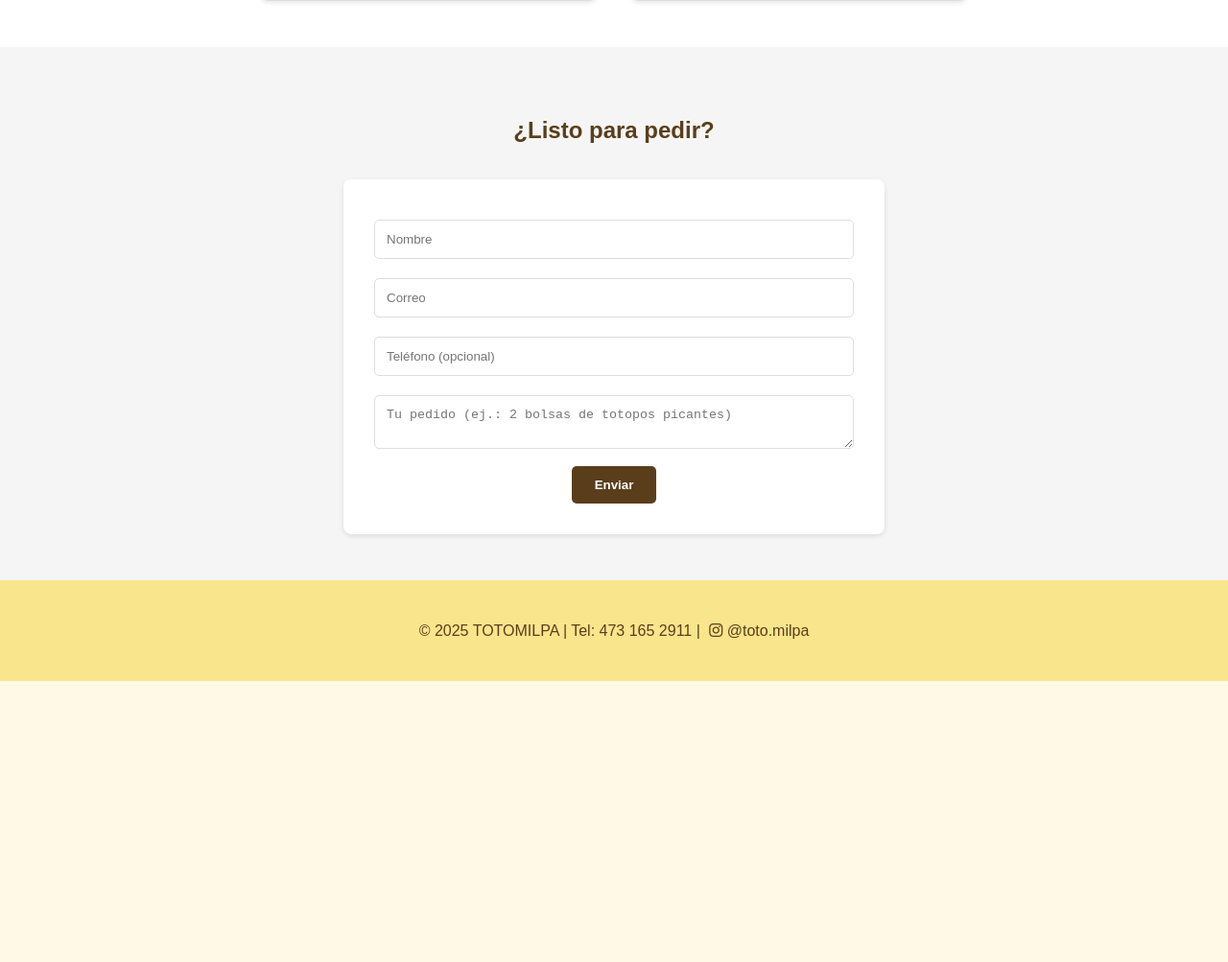
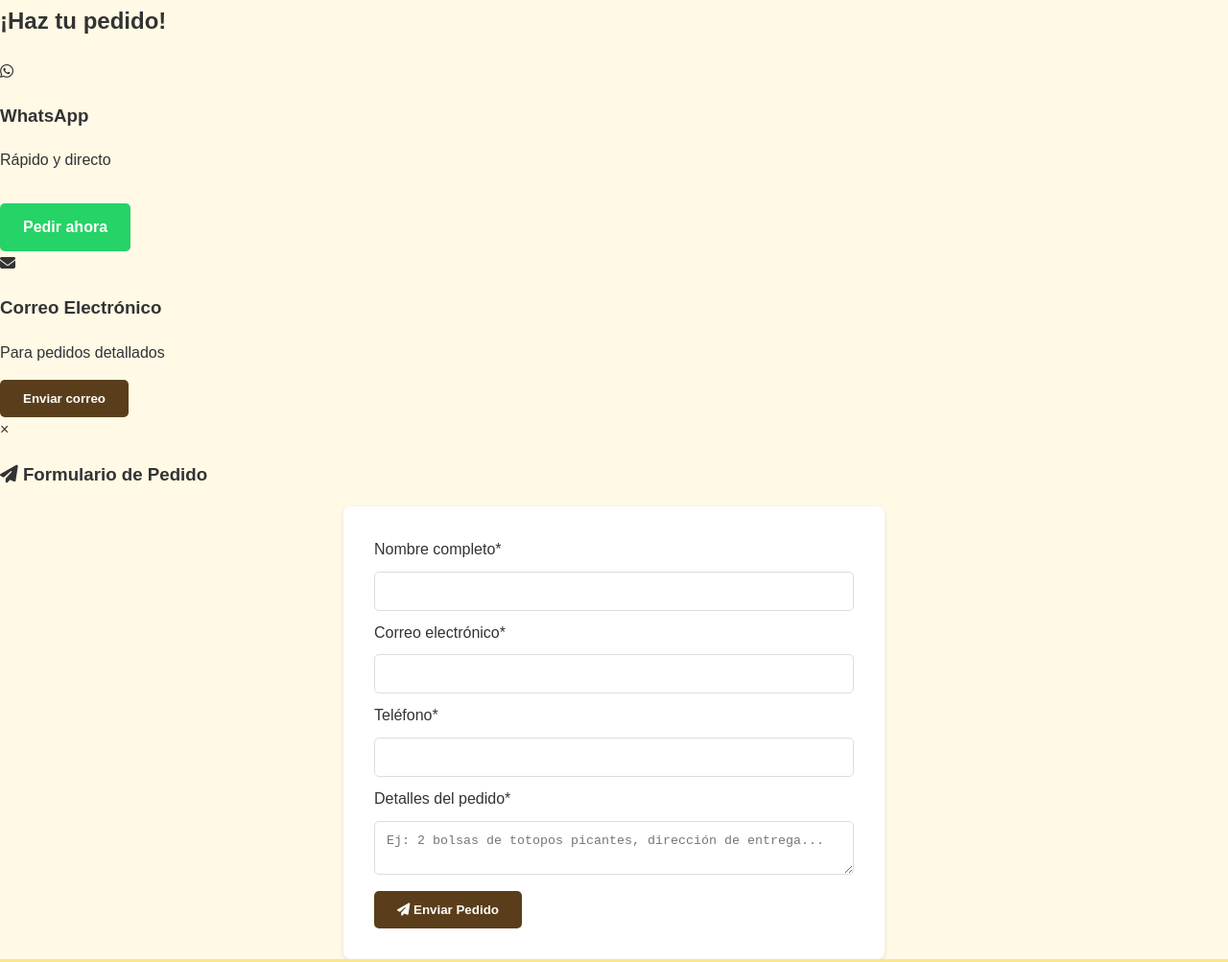
Before and after one commit to EfraVS2004/TOTOMILPA, a plain HTML site: page index.html in a window 1280 px wide. Shown: the part 1124-2127 px from the top of the page at 96% size. Before the commit the page ends 1834 px from the top, so only its background shows below. Drawn offline with Linux system fonts and the light colour scheme.

Commit message:
Update index.html

```diff
--- a/index.html
+++ b/index.html
@@ -13,43 +13,93 @@
     <nav>
         <a href="#inicio">Inicio</a>
         <a href="#productos">Productos</a>
-        <a href="#contacto">Contacto</a>
+        <a href="#pedidos">Pedidos</a>
     </nav>
 
     <!-- Sección Hero -->
     <section id="inicio" class="hero">
         <h1>🌽 TOTOMILPA</h1>
         <p>Totopos Tradicionales 100% | Hechos a mano en Guanajuato</p>
-        <a href="https://wa.me/524731159799" class="btn-whatsapp">
-            <i class="fab fa-whatsapp"></i> Pedir por WhatsApp
-        </a>
     </section>
 
     <!-- Sección de Productos -->
     <section id="productos" class="productos">
         <h2>Nuestros Totopos</h2>
         <div class="producto">
-            <img src="imágenes/Producto.jpg" alt="Totopos en bolsa">
+            <img src="imágenes/Producto.jpg" alt="Totopos Clásicos">
             <h3>Totopos Clásicos</h3>
             <p>$35 por bolsa (250g)</p>
         </div>
         <div class="producto">
-            <img src="imágenes/Producto.jpg" alt="Totopos picantes">
+            <img src="imágenes/Producto.jpg" alt="Totopos Picantes">
             <h3>Totopos Picantes</h3>
             <p>$40 por bolsa (250g)</p>
         </div>
     </section>
 
-    <!-- Sección de Contacto -->
-    <section id="contacto" class="contacto">
-        <h2>¿Listo para pedir?</h2>
-        <form action="https://formsubmit.co/22111308@guanajuato.tecnm.mx" method="POST">
-            <input type="text" name="nombre" placeholder="Nombre" required>
-            <input type="email" name="email" placeholder="Correo" required>
-            <input type="tel" name="telefono" placeholder="Teléfono (opcional)">
-            <textarea name="pedido" placeholder="Tu pedido (ej.: 2 bolsas de totopos picantes)"></textarea>
-            <button type="submit">Enviar</button>
-        </form>
+    <!-- Sección de Pedidos (Mejorada) -->
+    <section id="pedidos" class="pedidos">
+        <h2>¡Haz tu pedido!</h2>
+        <div class="opciones-pedido">
+            <!-- Opción WhatsApp -->
+            <div class="opcion">
+                <i class="fab fa-whatsapp"></i>
+                <h3>WhatsApp</h3>
+                <p>Rápido y directo</p>
+                <a href="https://wa.me/524731159799" class="btn-whatsapp">
+                    Pedir ahora
+                </a>
+            </div>
+
+            <!-- Opción Correo -->
+            <div class="opcion">
+                <i class="fas fa-envelope"></i>
+                <h3>Correo Electrónico</h3>
+                <p>Para pedidos detallados</p>
+                <button id="abrir-formulario" class="btn-correo">
+                    Enviar correo
+                </button>
+            </div>
+        </div>
+
+        <!-- Formulario flotante profesional -->
+        <div id="formulario-correo" class="formulario-flotante">
+            <span class="cerrar">&times;</span>
+            <h3><i class="fas fa-paper-plane"></i> Formulario de Pedido</h3>
+            <form id="form-pedido" action="https://formsubmit.co/22111308@guanajuato.tecnm.mx" method="POST">
+                <input type="hidden" name="_captcha" value="false">
+                <input type="hidden" name="_subject" value="Nuevo Pedido - TOTOMILPA">
+                <input type="hidden" name="_template" value="table">
+
+                <div class="grupo-formulario">
+                    <label for="nombre">Nombre completo*</label>
+                    <input type="text" id="nombre" name="nombre" required pattern="[A-Za-z ]{3,50}" title="Mínimo 3 caracteres (solo letras)">
+                    <span class="error-message"></span>
+                </div>
+
+                <div class="grupo-formulario">
+                    <label for="email">Correo electrónico*</label>
+                    <input type="email" id="email" name="email" required>
+                    <span class="error-message"></span>
+                </div>
+
+                <div class="grupo-formulario">
+                    <label for="telefono">Teléfono*</label>
+                    <input type="tel" id="telefono" name="telefono" required pattern="[0-9]{10}" title="10 dígitos (ej: 1234567890)">
+                    <span class="error-message"></span>
+                </div>
+
+                <div class="grupo-formulario">
+                    <label for="pedido">Detalles del pedido*</label>
+                    <textarea id="pedido" name="pedido" required minlength="10" placeholder="Ej: 2 bolsas de totopos picantes, dirección de entrega..."></textarea>
+                    <span class="error-message"></span>
+                </div>
+
+                <button type="submit" class="btn-enviar">
+                    <i class="fas fa-paper-plane"></i> Enviar Pedido
+                </button>
+            </form>
+        </div>
     </section>
 
     <!-- Botón "Volver arriba" -->
@@ -63,5 +113,8 @@
             </a>
         </p>
     </footer>
+
+    <!-- JavaScript -->
+    <script src="script.js"></script>
 </body>
 </html>
```
